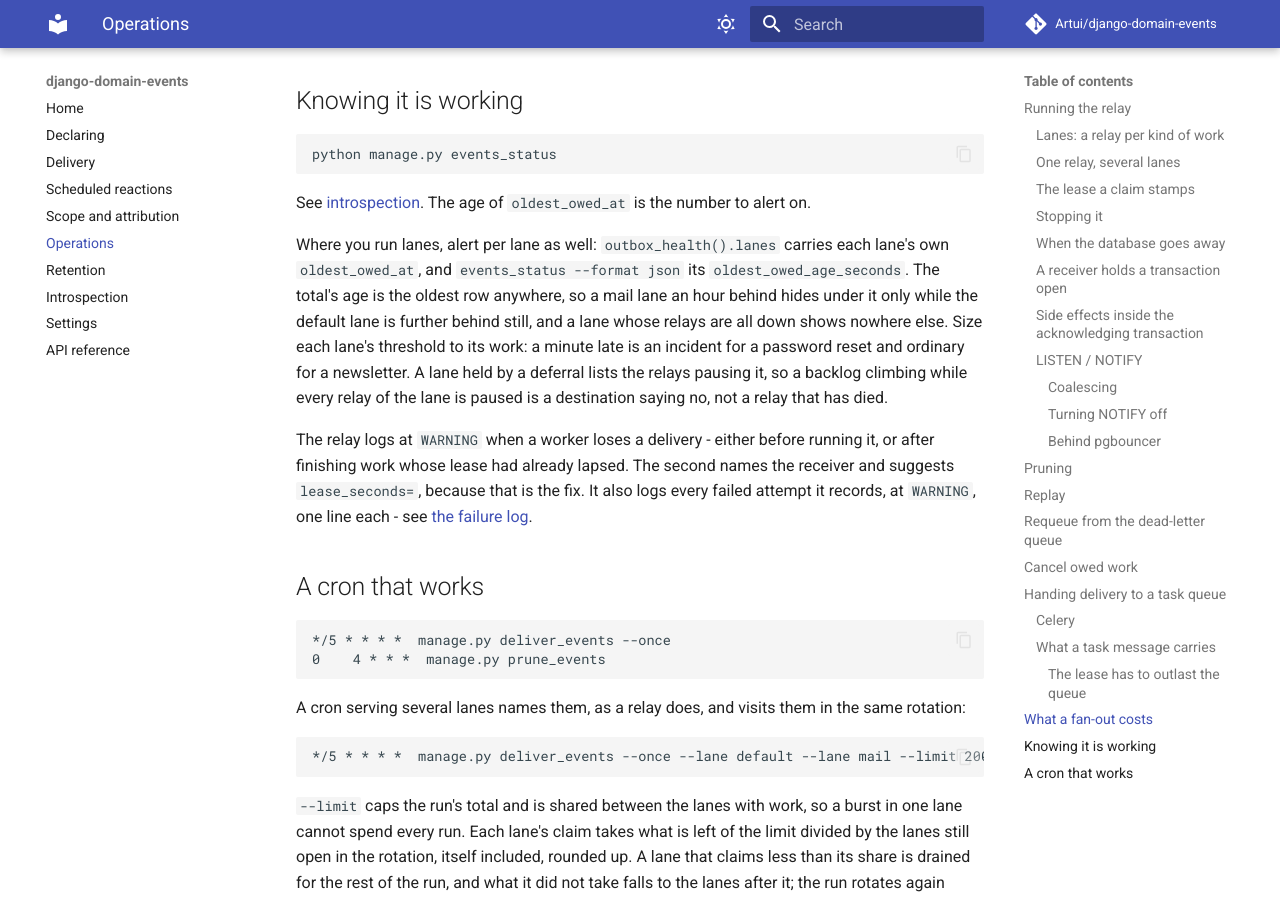
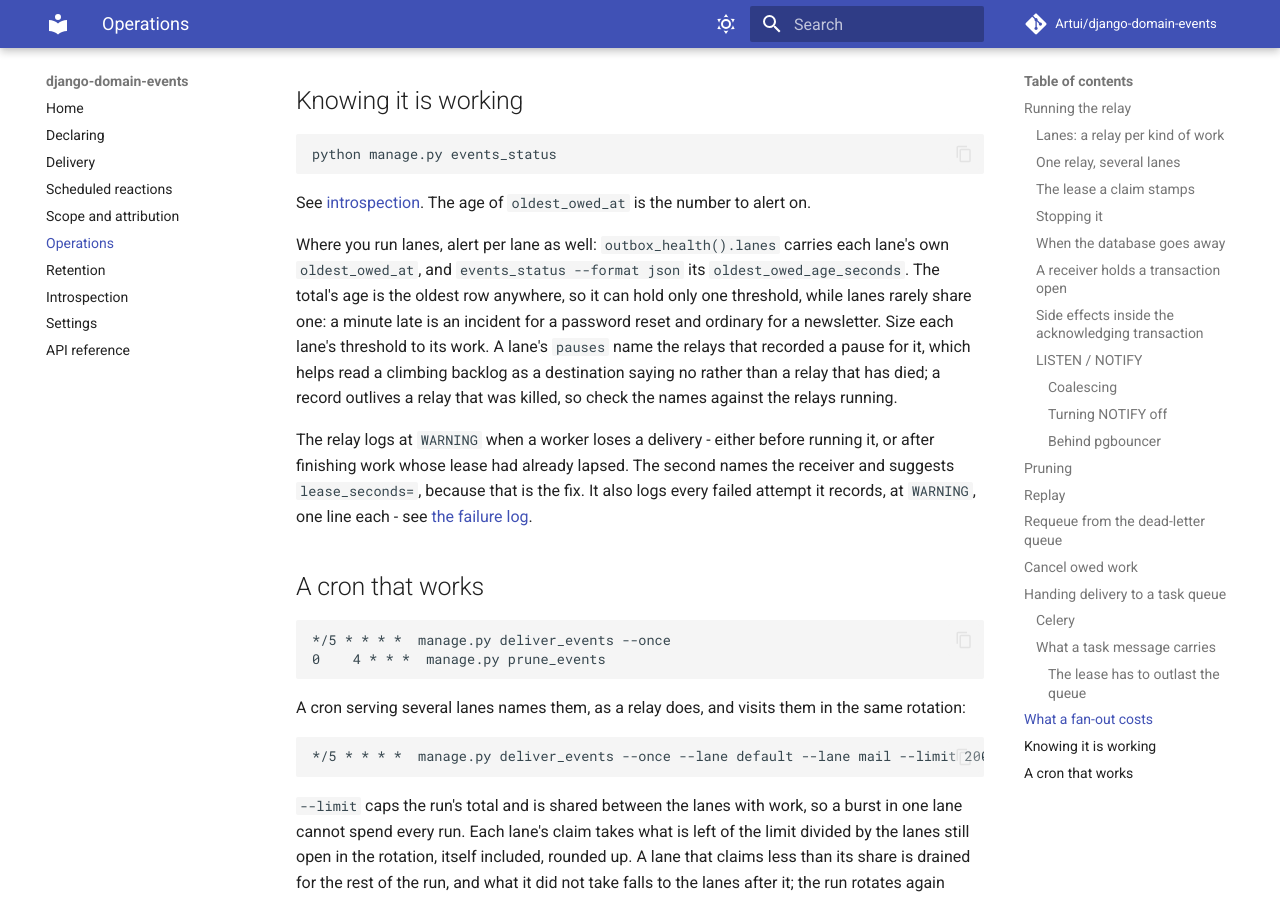
Before and after one commit to Artui/django-domain-events, an MkDocs documentation site: the page built from docs/operations.md, in a window 1280 px wide and 900 px high, scrolled down 16983 px. Built offline with MkDocs 1.6.1 and Material for MkDocs 9.7.7, drawn with Linux system fonts in a browser that asks for light colours; comment, search, counter and statistics services are not loaded.

Commit message:
Rest the per-lane alert on thresholds, cap the stale pause, and say to migrate first
A lane's pauses list the relays that recorded one, not every relay serving the
lane, so the docs no longer read them as proof that the lane is paused
everywhere. A pause runs at most MAX_RECEIVER_RETRY_DELAY_SECONDS, and
outbox_health and events_status read the new table, so the changelog says to
run migrate before deploying.

Co-Authored-By: Claude Opus 5.5 <noreply@anthropic.com>

```diff
--- a/docs/operations.md
+++ b/docs/operations.md
@@ -822,13 +822,13 @@ See [introspection](introspection.md#is-the-outbox-keeping-up). The age of
 
 Where you run lanes, alert per lane as well: `outbox_health().lanes` carries
 each lane's own `oldest_owed_at`, and `events_status --format json` its
-`oldest_owed_age_seconds`. The total's age is the oldest row anywhere, so a
-mail lane an hour behind hides under it only while the default lane is further
-behind still, and a lane whose relays are all down shows nowhere else. Size
-each lane's threshold to its work: a minute late is an incident for a password
-reset and ordinary for a newsletter. A lane held by a deferral lists the relays
-pausing it, so a backlog climbing while every relay of the lane is paused is a
-destination saying no, not a relay that has died.
+`oldest_owed_age_seconds`. The total's age is the oldest row anywhere, so it
+can hold only one threshold, while lanes rarely share one: a minute late is an
+incident for a password reset and ordinary for a newsletter. Size each lane's
+threshold to its work. A lane's `pauses` name the relays that recorded a pause
+for it, which helps read a climbing backlog as a destination saying no rather
+than a relay that has died; a record outlives a relay that was killed, so
+check the names against the relays running.
 
 The relay logs at `WARNING` when a worker loses a delivery - either before
 running it, or after finishing work whose lease had already lapsed. The second
```
Also changed, not shown: CHANGELOG.md (+3 -1 lines), docs/delivery.md (+2 -2 lines), docs/introspection.md (+3 -3 lines).
